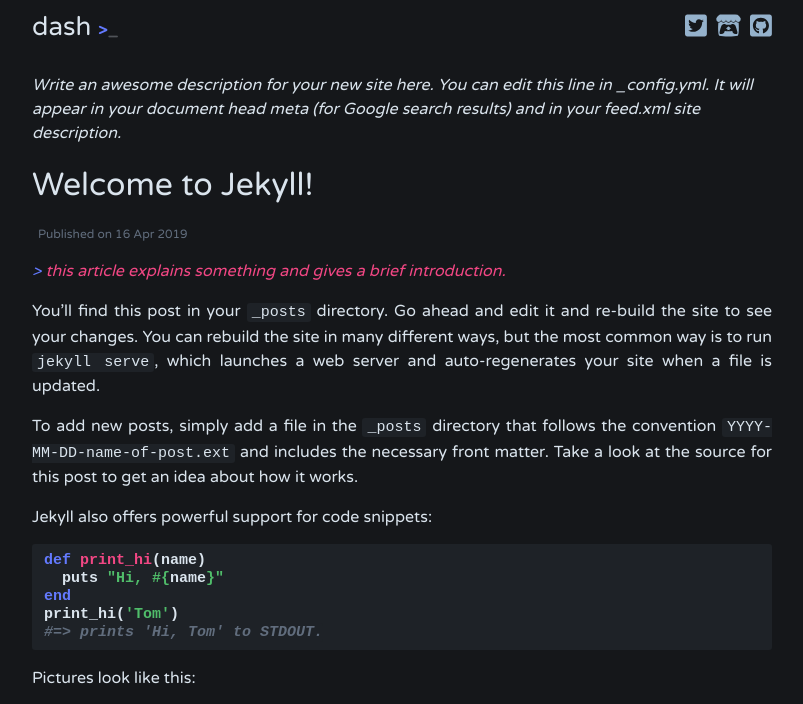
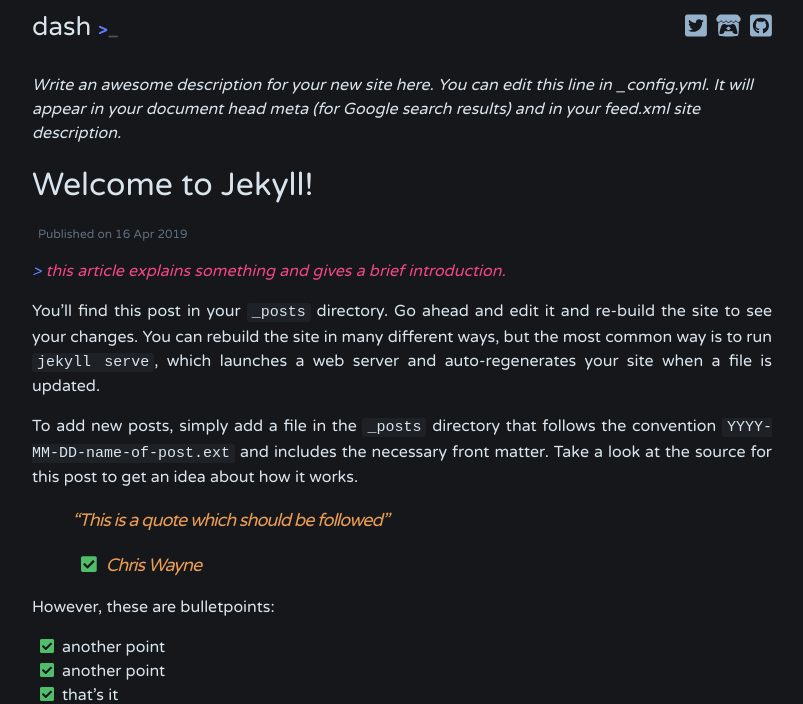
Before and after one commit to bitbrain/jekyll-dash, a Jekyll site: the page built from _posts/2019-04-16-welcome-to-jekyll2.md, in a window 1280 px wide. Shown: the top 704 px of the page, without its empty margins (238-1041 px from the left). Built offline with Jekyll 4.4.1, drawn with Linux system fonts in a browser that asks for light colours; nearby versions of some CDN libraries; comment, search, counter and statistics services are not loaded; grey boxes are pictures that could not be loaded.

Commit message:
Style bullet points

```diff
--- a/_layouts/default.html
+++ b/_layouts/default.html
@@ -14,6 +14,12 @@
     </main>
 
     {%- include footer.html -%}
+
+    <script>
+      window.FontAwesomeConfig = {
+        searchPseudoElements: true
+      }
+    </script>
   </body>
 
 </html>
--- a/_posts/2019-04-16-welcome-to-jekyll2.md
+++ b/_posts/2019-04-16-welcome-to-jekyll2.md
@@ -7,6 +7,18 @@
 You’ll find this post in your `_posts` directory. Go ahead and edit it and re-build the site to see your changes. You can rebuild the site in many different ways, but the most common way is to run `jekyll serve`, which launches a web server and auto-regenerates your site when a file is updated.
 
 To add new posts, simply add a file in the `_posts` directory that follows the convention `YYYY-MM-DD-name-of-post.ext` and includes the necessary front matter. Take a look at the source for this post to get an idea about how it works.
+
+> "This is a quote which should be followed"
+>
+>   - Chris Wayne
+
+However, these are bulletpoints:
+
+* another point
+* another point
+* that's it
+
+<video preload="auto" poster="https://pbs.twimg.com/tweet_video_thumb/D5aj3tfW0AIiSxo.jpg" src="https://video.twimg.com/tweet_video/D5aj3tfW0AIiSxo.mp4" type="video/mp4" autoplay controls></video>
 
 Jekyll also offers powerful support for code snippets:
 
--- a/_sass/dash/_base.scss
+++ b/_sass/dash/_base.scss
@@ -75,6 +75,10 @@
   > ol {
     margin-bottom: 0;
   }
+}
+
+video {
+  width: 100%;
 }
 
 /**
--- a/_sass/dash/_layout.scss
+++ b/_sass/dash/_layout.scss
@@ -89,6 +89,34 @@
   img {
     border-radius: 0.3em;
     width: 100%;
+  }
+
+  li {
+    list-style: none;
+    margin-left: 0;
+
+    svg {
+      color: $color-green;
+      margin-right: 0.5em;
+    }
+
+    &:before {
+      content: "\f14a";
+      font-family: "Font Awesome 5 Free";
+      font-weight: 900;
+      font-style: normal;
+      font-variant: normal;
+      text-rendering: auto;
+      font-weight: 900;
+
+      display: none;
+      -webkit-font-smoothing: antialiased;
+    }
+  }
+
+  ul {
+    padding: 0;
+    margin-left: 0.5em;
   }
 }
 
```
